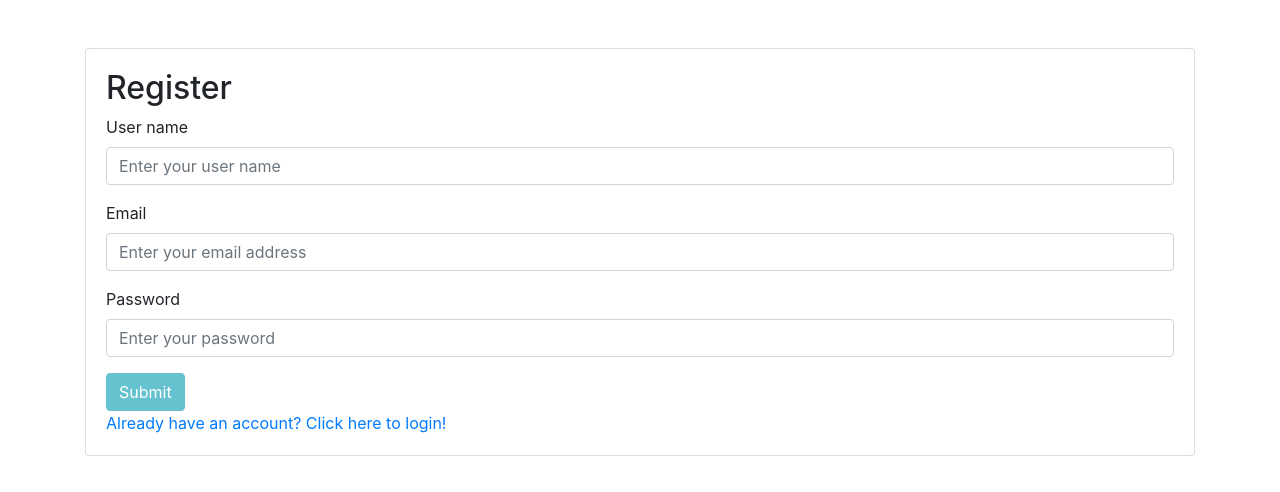
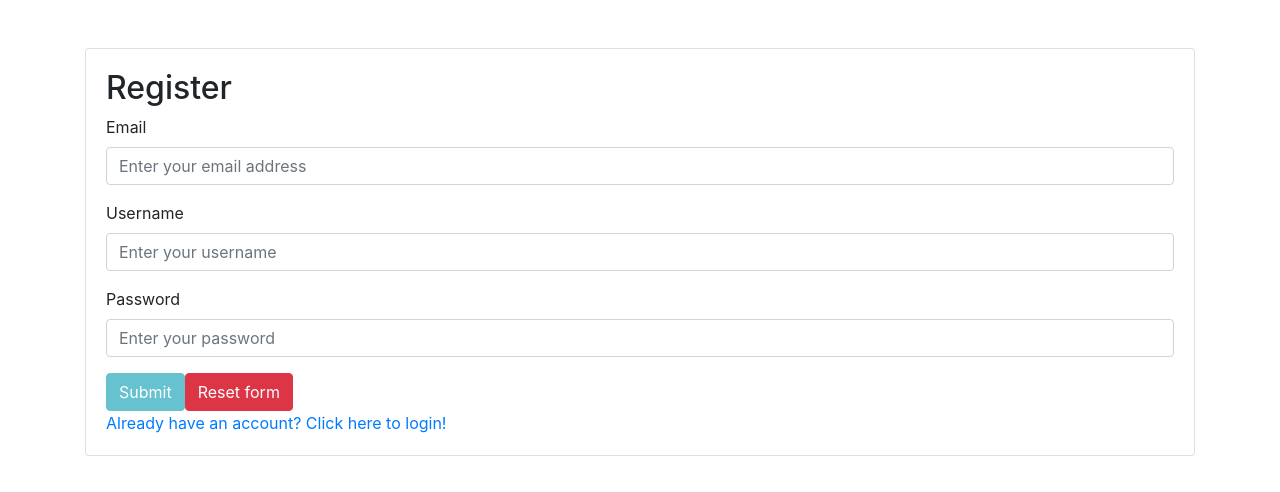
Before and after one commit to GeorgeAnghel114/tasks-app, an Angular app in the folder tasks-ng/: page /register in a window 1280 px wide. Shown: the top 492 px of the page. Built offline with nearby package versions, Linux system fonts and the light colour scheme.

Commit message:
add reset form for register

```diff
--- a/tasks-ng/src/app/app.module.ts
+++ b/tasks-ng/src/app/app.module.ts
@@ -1,6 +1,6 @@
 import {BrowserModule} from '@angular/platform-browser';
 import {NgModule} from '@angular/core';
-import {FormsModule} from '@angular/forms';
+import {FormsModule, ReactiveFormsModule} from '@angular/forms';
 import {AppRoutingModule} from './app-routing.module';
 import {AppComponent} from './app.component';
 import {AuthenticationService} from './_service/authentication.service';
@@ -30,7 +30,8 @@ import { SearchFormComponent } from './search-form/search-form.component';
     BrowserModule,
     AppRoutingModule,
     FormsModule,
-    HttpClientModule
+    HttpClientModule,
+    ReactiveFormsModule
   ],
   providers: [AuthenticationService],
   bootstrap: [AppComponent]
--- a/tasks-ng/src/app/register-form/register-form.component.html
+++ b/tasks-ng/src/app/register-form/register-form.component.html
@@ -2,20 +2,7 @@
 <div class="card my-5">
   <div class="card-body">
     <h2>Register</h2>
-    <form (ngSubmit)="!userForm.invalid && register()" #userForm="ngForm">
-      <div class="form-group">
-        <label for="username">User name</label>
-        <input type="text" [(ngModel)]="client.username"
-               class="form-control"
-               id="username"
-               name="username"
-               placeholder="Enter your user name"
-               required #username="ngModel">
-        <div *ngIf="username.touched && !username.valid"
-             class="alert alert-danger">
-          Username is required
-        </div>
-      </div>
+    <form (ngSubmit)="!userForm.invalid && register()" #userForm="ngForm" >
       <div class="form-group">
         <label for="email">Email</label>
         <input type="email" [(ngModel)]="client.email"
@@ -26,8 +13,21 @@
                required #email="ngModel">
         <div *ngIf="email.touched && !email.valid"
              class="alert alert-danger">
+          Email is required
+        </div>
+      </div>
+      <div class="form-group">
+        <label for="username">Username</label>
+        <input type="username" [(ngModel)]="client.username"
+               class="form-control"
+               id="username"
+               name="username"
+               placeholder="Enter your username"
+               required #username="ngModel">
+        <div *ngIf="username.touched && !username.valid"
+             class="alert alert-danger">
 
-          Email is required
+          Username is required
         </div>      </div>
       <div class="form-group">
         <label for="password">Password</label>
@@ -49,6 +49,8 @@
       </div>
       <button type="submit" [disabled]="!userForm.form.valid"
               class="btn btn-info">Submit</button>
+      <button type="button"
+              class="btn btn-danger" (click)="resetForm(userForm)">Reset form</button>
     </form>
     <a routerLink="/login">Already have an account? Click here to login!</a>
   </div>
--- a/tasks-ng/src/app/register-form/register-form.component.ts
+++ b/tasks-ng/src/app/register-form/register-form.component.ts
@@ -2,8 +2,7 @@ import {Component} from '@angular/core';
 import {Client, RegisterUser} from "../client";
 import {AuthenticationService} from "../_service/authentication.service";
 import {Router} from "@angular/router";
-import { FormGroup,NgForm} from "@angular/forms";
-import {throwError} from "rxjs";
+import { NgForm} from "@angular/forms";
 
 @Component({
   selector: 'app-register-form',
@@ -16,7 +15,8 @@ export class RegisterFormComponent {
   showMessage:boolean = false;
   client: Client = {};
 
-  constructor(private _auth:AuthenticationService, private _router:Router) {
+  constructor(private _auth:AuthenticationService,
+              private _router:Router,) {
   }
 
   register() {
@@ -28,7 +28,6 @@ export class RegisterFormComponent {
         error:(error)=>{
           this.message=error;
           this.showMessage=true;
-          console.log(this.message)
         }
       }
     )
@@ -44,7 +43,7 @@ export class RegisterFormComponent {
     // })
   }
 
-  resetForm(form: FormGroup | NgForm) {
-    form.reset();
+  resetForm(myForm: NgForm) {
+    myForm.resetForm();
   }
 }
```
